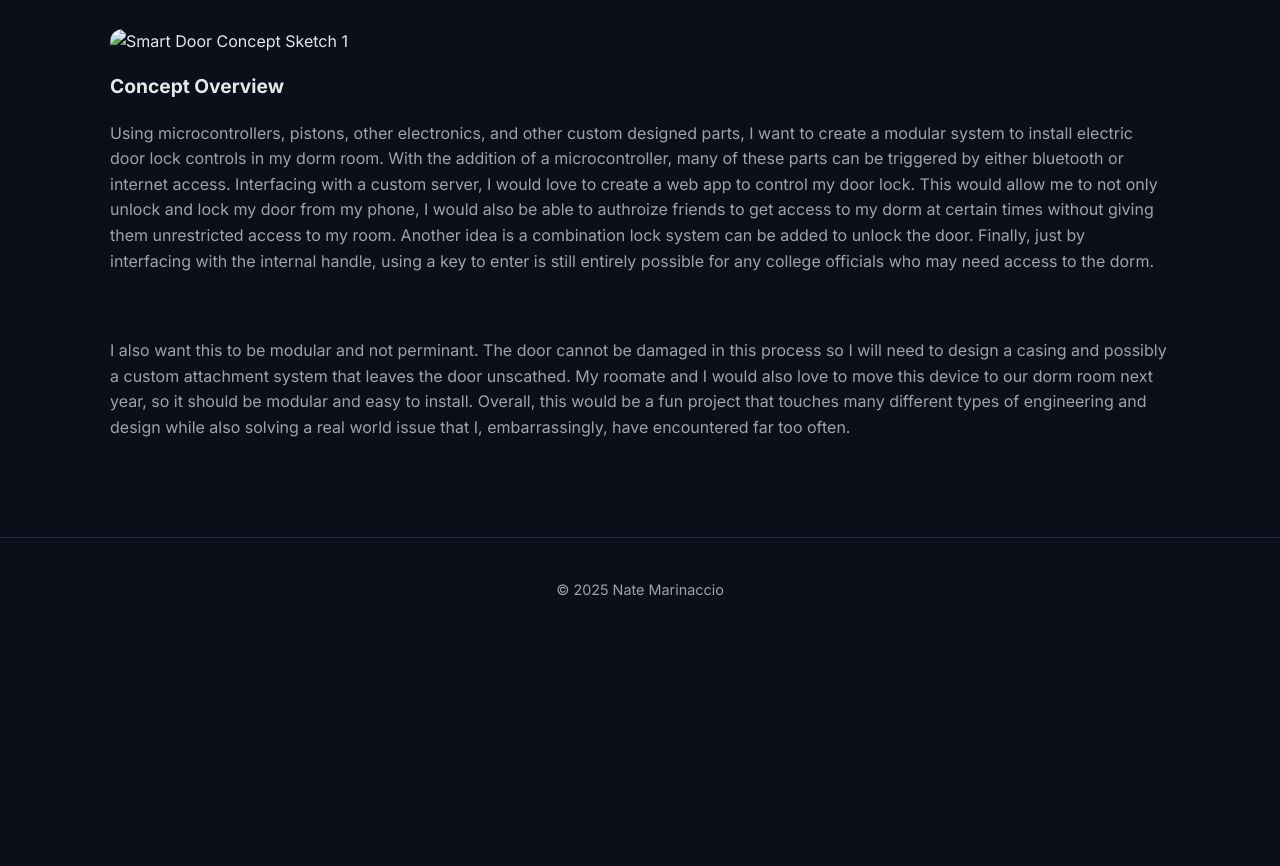
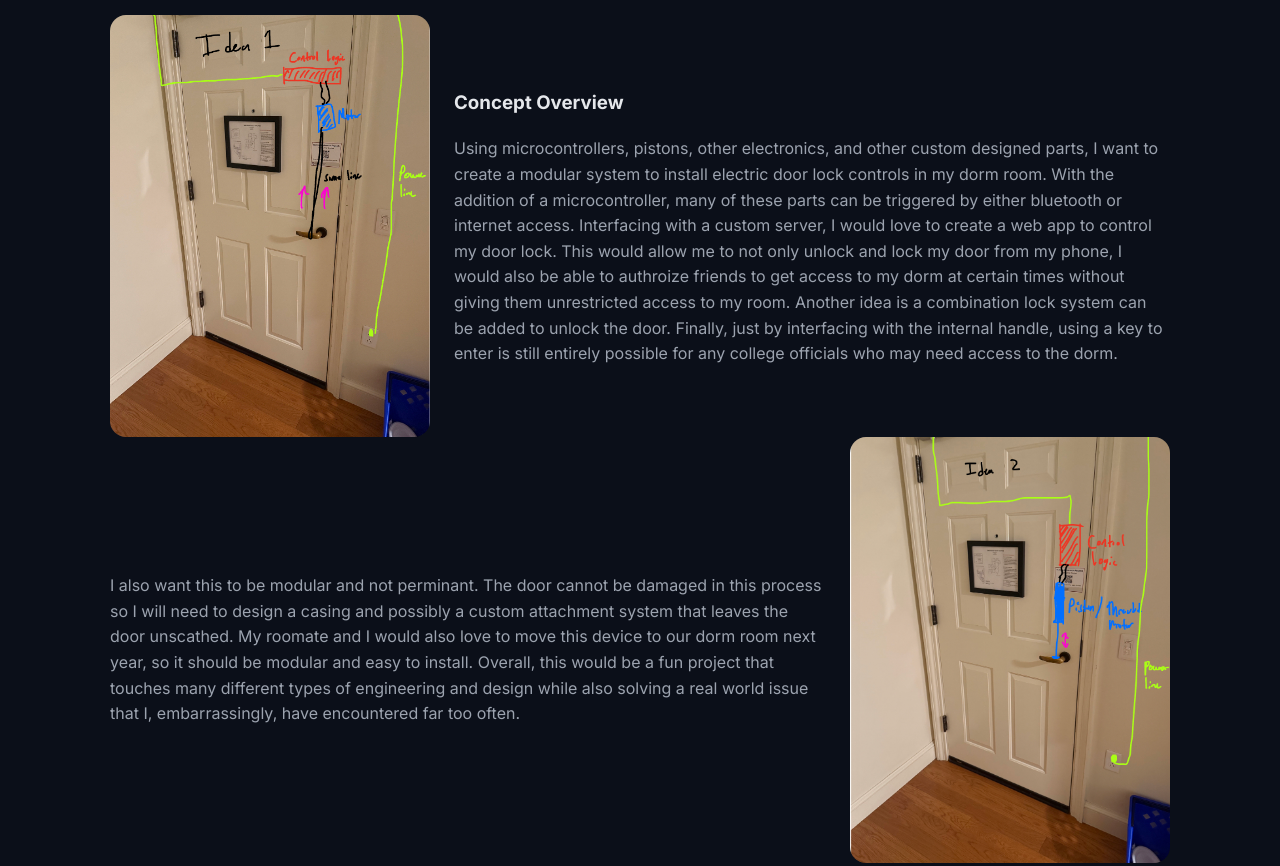
Before and after one commit to nmarinaccio/ps70, a plain HTML site: page week1/index.html in a window 1280 px wide. Shown: the part 339-1205 px from the top of the page. Before the commit the page ends 1004 px from the top, so only its background shows below. Drawn offline with Linux system fonts and the light colour scheme.

Commit message:
uploading idea images

```diff
--- a/week1/index.html
+++ b/week1/index.html
@@ -29,18 +29,18 @@
       <section class="intro">
         <h2 class="intro-title">Final Project Idea: The Dorm Smart Door</h2>
         <p class="intro-subtitle">
-          For my final project, I want to turn my dorm room door into a smart door possibly using bluetooth, pistons to unlock the door, and web interfacing.
-          <br><br>
-          <strong>The Problem:</strong> I am a forgetful person. I have locked myself out of my dorm more times than I can remember. In Dunster house, we have to leave our dorm rooms to use the bathroom. On top of that, we are still using the antiquated system of lock and key. If it ain't broke, don't fix it, right? Well for me, it is broke. I want to be able to go to the bathroom without worrying about locking myself out while also keeping my room and belongings safe.
+            For my final project, I want to turn my dorm room door into a smart door possibly using bluetooth, pistons to unlock the door, and web interfacing.
+            <br><br>
+            <strong>The Problem:</strong> I am a forgetful person. I have locked myself out of my dorm more times than I can remember. In Dunster house, we have to leave our dorm rooms to use the bathroom. On top of that, we are still using the antiquated system of lock and key. If it ain't broke, don't fix it, right? Well for me, it is broke. I want to be able to go to the bathroom without worrying about locking myself out while also keeping my room and belongings safe.
         </p>
       </section>
 
-      <!-- Section 1 -->
-      <section class="week-section">
-        <div class="week-media">
-          <img src="./door-sketch1.jpg" alt="Smart Door Concept Sketch 1" />
+
+      <section class="about-row">
+        <div class="about-media">
+          <img src="./door-sketch1.jpg" alt="Image 1" />
         </div>
-        <div class="week-text">
+        <div class="about-text">
           <h3>Concept Overview</h3>
           <p>
             Using microcontrollers, pistons, other electronics, and other custom designed parts, I want to create a modular system to install electric door lock controls in my dorm room. With the addition of a microcontroller, many of these parts can be triggered by either bluetooth or internet access. Interfacing with a custom server, I would love to create a web app to control my door lock. This would allow me to not only unlock and lock my door from my phone, I would also be able to authroize friends to get access to my dorm at certain times without giving them unrestricted access to my room. Another idea is a combination lock system can be added to unlock the door. Finally, just by interfacing with the internal handle, using a key to enter is still entirely possible for any college officials who may need access to the dorm.
@@ -48,9 +48,11 @@
         </div>
       </section>
 
-      <!-- Section 2 -->
-      <section class="week-section">
-        <div class="week-text">
+      <section class="about-row reverse">
+        <div class="about-media">
+          <img src="./door-sketch2.jpg" alt="Image 2" />
+        </div>
+        <div class="about-text">
           <p>
             I also want this to be modular and not perminant. The door cannot be damaged in this process so I will need to design a casing and possibly a custom attachment system that leaves the door unscathed. My roomate and I would also love to move this device to our dorm room next year, so it should be modular and easy to install. Overall, this would be a fun project that touches many different types of engineering and design while also solving a real world issue that I, embarrassingly, have encountered far too often.
           </p>
```
Also changed, not shown: week1/door-sketch1.jpg (added), week1/door-sketch2.jpg (added).
